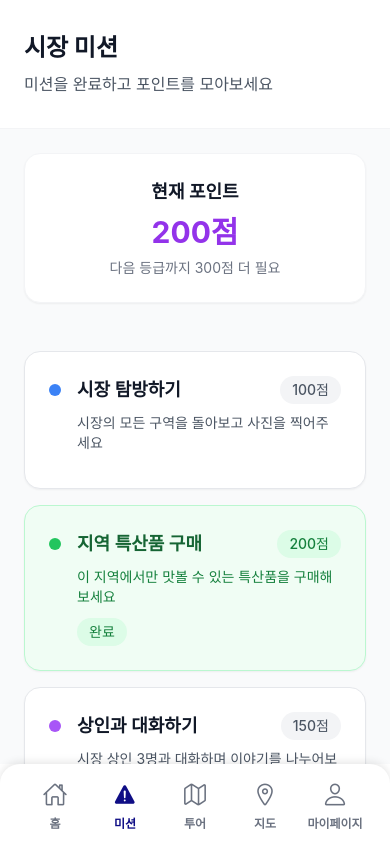
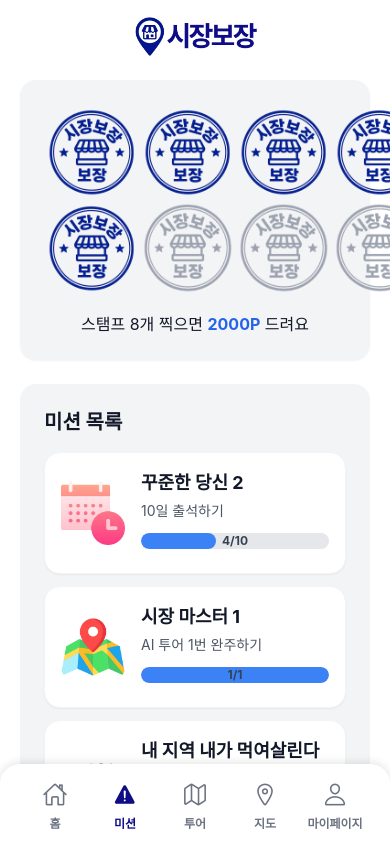
Before and after one commit to sijang-bojang/frontend, a React Native app: screen /Mission in a window 390 px wide. Built offline with nearby package versions, Linux system fonts and the light colour scheme; no server answers.

Commit message:
feat: 미션페이지 구현

```diff
--- a/src/features/mission/MissionScreen.tsx
+++ b/src/features/mission/MissionScreen.tsx
@@ -1,158 +1,58 @@
 import React from "react";
-import { View, Text, ScrollView, TouchableOpacity } from "react-native";
+import { View, Text, ScrollView, Image } from "react-native";
 import { SafeAreaView } from "react-native-safe-area-context";
 
+import StampGrid from "./components/StampGrid";
+import MissionCard from "./components/MissionCard";
+import { missions, stampData } from "./data";
+
 export default function MissionScreen() {
-  const missions = [
-    {
-      id: 1,
-      title: "시장 탐방하기",
-      description: "시장의 모든 구역을 돌아보고 사진을 찍어주세요",
-      points: 100,
-      completed: false,
-      color: "blue",
-    },
-    {
-      id: 2,
-      title: "지역 특산품 구매",
-      description: "이 지역에서만 맛볼 수 있는 특산품을 구매해보세요",
-      points: 200,
-      completed: true,
-      color: "green",
-    },
-    {
-      id: 3,
-      title: "상인과 대화하기",
-      description: "시장 상인 3명과 대화하며 이야기를 나누어보세요",
-      points: 150,
-      completed: false,
-      color: "purple",
-    },
-    {
-      id: 4,
-      title: "시장 맛집 방문",
-      description: "시장 내 맛집 2곳을 방문하고 리뷰를 남겨주세요",
-      points: 300,
-      completed: false,
-      color: "orange",
-    },
-    {
-      id: 5,
-      title: "친환경 쇼핑",
-      description: "장바구니를 사용하여 플라스틱 봉투 사용을 줄여보세요",
-      points: 80,
-      completed: false,
-      color: "teal",
-    },
-  ];
-
-  const getColorClass = (color: string) => {
-    const colorMap: { [key: string]: string } = {
-      blue: "bg-blue-500",
-      green: "bg-green-500",
-      purple: "bg-purple-500",
-      orange: "bg-orange-500",
-      teal: "bg-teal-500",
-    };
-    return colorMap[color] || "bg-gray-500";
+  const handleMissionPress = (missionId: number) => {
+    console.log(`Mission ${missionId} pressed`);
+    // TODO: 미션 상세 화면으로 이동 또는 미션 완료 처리
   };
 
   return (
-    <SafeAreaView
-      className="flex-1 bg-gray-50"
-      edges={["top", "left", "right"]}
-    >
-      <ScrollView className="flex-1">
-        {/* 헤더 */}
-        <View className="bg-white px-6 py-8 border-b border-gray-100">
-          <Text className="text-2xl font-bold text-gray-900 mb-2">
-            시장 미션
+    <SafeAreaView className="flex-1 bg-white" edges={["top", "left", "right"]}>
+      <ScrollView className="flex-1 px-5 py-4">
+        {/* 로고 헤더 */}
+        <View className="items-center mb-6">
+          <Image
+            source={require("../../assets/images/logo.png")}
+            resizeMode="contain"
+            className="h-10 w-32"
+          />
+        </View>
+        {/* 스탬프 수집 섹션 */}
+        <StampGrid
+          completedStamps={stampData.completedStamps}
+          totalStamps={stampData.totalStamps}
+          rewardPoints={stampData.rewardPoints}
+        />
+
+        {/* 미션 목록 섹션 */}
+        <View className="bg-gray-100 rounded-2xl p-6">
+          <Text className="text-xl font-bold text-gray-900 mb-4">
+            미션 목록
           </Text>
-          <Text className="text-gray-600 text-base">
-            미션을 완료하고 포인트를 모아보세요
-          </Text>
+
+          {missions.map((mission) => (
+            <MissionCard
+              key={mission.id}
+              id={mission.id}
+              title={mission.title}
+              description={mission.description}
+              currentProgress={mission.currentProgress}
+              targetProgress={mission.targetProgress}
+              iconName={mission.iconName}
+              iconColor={mission.iconColor}
+              onPress={() => handleMissionPress(mission.id)}
+            />
+          ))}
         </View>
 
-        {/* 포인트 요약 */}
-        <View className="px-6 py-6">
-          <View className="bg-white rounded-2xl p-6 mb-6 shadow-sm border border-gray-100">
-            <Text className="text-center text-gray-900 text-lg font-semibold mb-2">
-              현재 포인트
-            </Text>
-            <Text className="text-center text-3xl font-bold text-purple-600 mb-2">
-              200점
-            </Text>
-            <Text className="text-center text-gray-500 text-sm">
-              다음 등급까지 300점 더 필요
-            </Text>
-          </View>
-        </View>
-
-        {/* 미션 목록 */}
-        <View className="px-6 pb-6">
-          {missions.map((mission) => (
-            <View key={mission.id} className="mb-4">
-              <TouchableOpacity
-                className={`p-6 rounded-2xl border ${
-                  mission.completed
-                    ? "bg-green-50 border-green-200"
-                    : "bg-white border-gray-200"
-                } shadow-sm`}
-                activeOpacity={0.7}
-              >
-                <View className="flex-row items-start justify-between">
-                  <View className="flex-row items-start flex-1">
-                    <View
-                      className={`w-3 h-3 rounded-full mt-2 mr-4 ${getColorClass(mission.color)}`}
-                    />
-                    <View className="flex-1">
-                      <View className="flex-row items-center justify-between mb-2">
-                        <Text
-                          className={`text-lg font-semibold ${
-                            mission.completed
-                              ? "text-green-800"
-                              : "text-gray-900"
-                          }`}
-                        >
-                          {mission.title}
-                        </Text>
-                        <View
-                          className={`px-3 py-1 rounded-full ${
-                            mission.completed ? "bg-green-100" : "bg-gray-100"
-                          }`}
-                        >
-                          <Text
-                            className={`text-sm font-medium ${
-                              mission.completed
-                                ? "text-green-700"
-                                : "text-gray-600"
-                            }`}
-                          >
-                            {mission.points}점
-                          </Text>
-                        </View>
-                      </View>
-                      <Text
-                        className={`${
-                          mission.completed ? "text-green-700" : "text-gray-600"
-                        } mb-3`}
-                      >
-                        {mission.description}
-                      </Text>
-                      {mission.completed && (
-                        <View className="bg-green-100 px-3 py-1 rounded-full self-start">
-                          <Text className="text-green-700 text-sm font-medium">
-                            완료
-                          </Text>
-                        </View>
-                      )}
-                    </View>
-                  </View>
-                </View>
-              </TouchableOpacity>
-            </View>
-          ))}
-        </View>
+        {/* 하단 여백 */}
+        <View className="h-6" />
       </ScrollView>
     </SafeAreaView>
   );
--- /dev/null
+++ b/src/features/mission/components/MissionCard.tsx
@@ -0,0 +1,75 @@
+import React from "react";
+import { View, Text, TouchableOpacity, Image } from "react-native";
+import { missionIcons } from "../data";
+
+interface MissionCardProps {
+  id: number;
+  title: string;
+  description: string;
+  currentProgress: number;
+  targetProgress: number;
+  iconName: string;
+  iconColor: string;
+  onPress?: () => void;
+}
+
+const MissionCard: React.FC<MissionCardProps> = ({
+  title,
+  description,
+  currentProgress,
+  targetProgress,
+  iconName,
+  iconColor,
+  onPress,
+}) => {
+  const progressPercentage = Math.min(
+    (currentProgress / targetProgress) * 100,
+    100
+  );
+  const isCompleted = currentProgress >= targetProgress;
+
+  return (
+    <TouchableOpacity
+      className="bg-white rounded-2xl p-4 mb-3 shadow-sm border border-gray-100"
+      activeOpacity={0.7}
+      onPress={onPress}
+    >
+      <View className="flex-row items-center">
+        {/* 아이콘 */}
+        <View className="mr-4 justify-center">
+          <Image
+            source={missionIcons[iconName as keyof typeof missionIcons]}
+            className="w-16 h-16"
+            resizeMode="contain"
+          />
+        </View>
+
+        {/* 미션 정보 */}
+        <View className="flex-1">
+          <Text className="text-lg font-bold text-gray-900 mb-1">{title}</Text>
+          <Text className="text-gray-600 text-sm mb-3">{description}</Text>
+
+          {/* 진행률 바 */}
+          <View className="mb-2">
+            <View className="relative">
+              <View className="h-4 bg-gray-200 rounded-full overflow-hidden">
+                <View
+                  className="h-full bg-blue-500 rounded-full"
+                  style={{ width: `${progressPercentage}%` }}
+                />
+              </View>
+              {/* 진행률 텍스트를 진행바 위에 표시 */}
+              <View className="absolute inset-0 items-center justify-center">
+                <Text className="text-gray-700 text-xs font-bold">
+                  {currentProgress}/{targetProgress}
+                </Text>
+              </View>
+            </View>
+          </View>
+        </View>
+      </View>
+    </TouchableOpacity>
+  );
+};
+
+export default MissionCard;
--- /dev/null
+++ b/src/features/mission/components/StampGrid.tsx
@@ -0,0 +1,58 @@
+import React from "react";
+import { View, Text, Image } from "react-native";
+
+interface StampGridProps {
+  completedStamps: number;
+  totalStamps?: number;
+  rewardPoints?: number;
+}
+
+const StampGrid: React.FC<StampGridProps> = ({
+  completedStamps = 6,
+  totalStamps = 8,
+  rewardPoints = 2000,
+}) => {
+  const renderStamp = (index: number) => {
+    const isCompleted = index < completedStamps;
+
+    return (
+      <View key={index} className="items-center">
+        <Image
+          source={
+            isCompleted
+              ? require("../../../assets/images/stamp/stamp_blue.png")
+              : require("../../../assets/images/stamp/stamp_black.png")
+          }
+          className="w-24 h-24"
+          resizeMode="contain"
+          style={{
+            tintColor: isCompleted ? undefined : "#9CA3AF", // 회색으로 변경
+          }}
+        />
+      </View>
+    );
+  };
+
+  return (
+    <View className="bg-gray-100 rounded-2xl p-6 mb-6 shadow-sm">
+      <View className="mb-4">
+        {/* 2x4 그리드 레이아웃 */}
+        <View className="flex-row justify-around">
+          {Array.from({ length: 4 }, (_, index) => renderStamp(index))}
+        </View>
+        <View className="flex-row justify-around">
+          {Array.from({ length: 4 }, (_, index) => renderStamp(index + 4))}
+        </View>
+      </View>
+      <View className="items-center">
+        <Text className="text-gray-900 text-base">
+          스탬프 {totalStamps}개 찍으면{" "}
+          <Text className="text-blue-600 font-bold">{rewardPoints}P</Text>{" "}
+          드려요
+        </Text>
+      </View>
+    </View>
+  );
+};
+
+export default StampGrid;
--- /dev/null
+++ b/src/features/mission/data.ts
@@ -0,0 +1,60 @@
+import { Mission, StampData } from "./types";
+
+export const stampData: StampData = {
+  completedStamps: 5,
+  totalStamps: 8,
+  rewardPoints: 2000,
+};
+
+// 미션 아이콘 매핑
+const missionIcons = {
+  "calendar.png": require("../../assets/images/mission_icons/calendar.png"),
+  "map.png": require("../../assets/images/mission_icons/map.png"),
+  "money.png": require("../../assets/images/mission_icons/money.png"),
+  "cake.png": require("../../assets/images/mission_icons/cake.png"),
+};
+
+export const missions: Mission[] = [
+  {
+    id: 1,
+    title: "꾸준한 당신 2",
+    description: "10일 출석하기",
+    currentProgress: 4,
+    targetProgress: 10,
+    iconName: "calendar.png",
+    iconColor: "#FF6B9D",
+    isCompleted: false,
+  },
+  {
+    id: 2,
+    title: "시장 마스터 1",
+    description: "AI 투어 1번 완주하기",
+    currentProgress: 1,
+    targetProgress: 1,
+    iconName: "map.png",
+    iconColor: "#4CAF50",
+    isCompleted: false,
+  },
+  {
+    id: 3,
+    title: "내 지역 내가 먹여살린다 1",
+    description: "지역화폐 사용 3회 하기",
+    currentProgress: 3,
+    targetProgress: 3,
+    iconName: "money.png",
+    iconColor: "#FF9800",
+    isCompleted: true,
+  },
+  {
+    id: 4,
+    title: "달콤한 하루 2",
+    description: "디저트가게 5회 방문하기",
+    currentProgress: 4,
+    targetProgress: 5,
+    iconName: "cake.png",
+    iconColor: "#E91E63",
+    isCompleted: false,
+  },
+];
+
+export { missionIcons };
--- /dev/null
+++ b/src/features/mission/types.ts
@@ -0,0 +1,16 @@
+export interface Mission {
+  id: number;
+  title: string;
+  description: string;
+  currentProgress: number;
+  targetProgress: number;
+  iconName: string;
+  iconColor: string;
+  isCompleted: boolean;
+}
+
+export interface StampData {
+  completedStamps: number;
+  totalStamps: number;
+  rewardPoints: number;
+}
```
